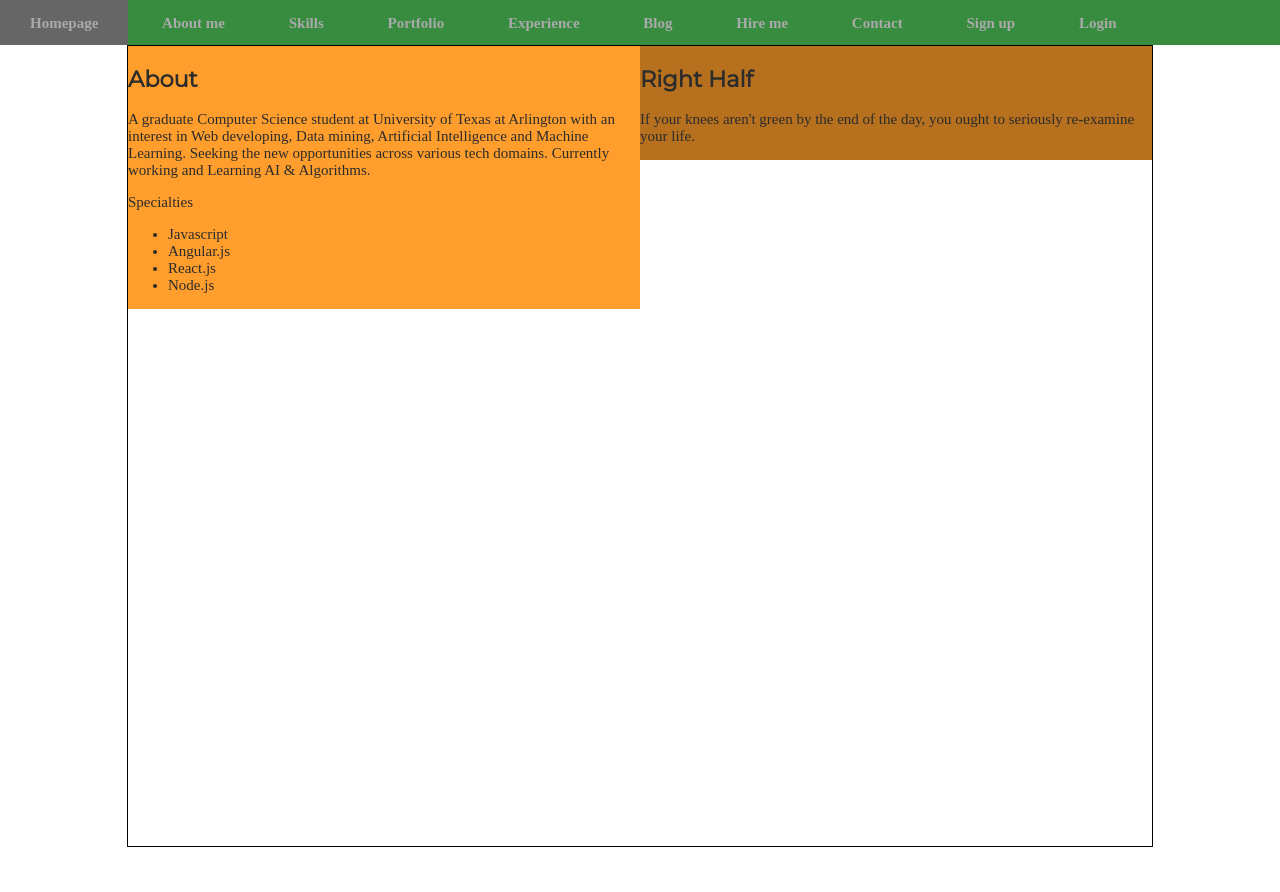
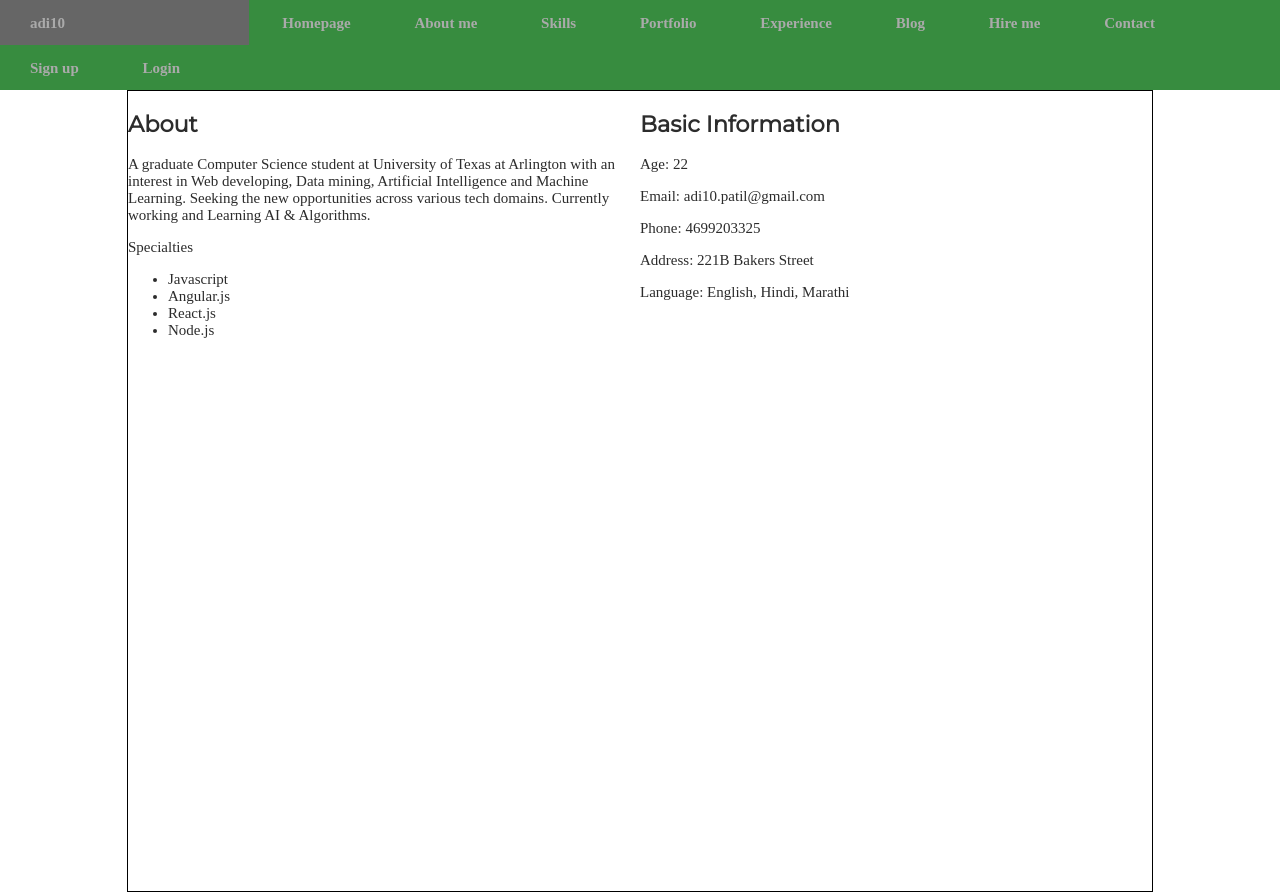
Before and after one commit to aditpatil10/Portfolio, a PHP site: page /aboutme.html in a window 1280 px wide. Before the commit the page ends 847 px from the top, so only its background shows below. Run offline with PHP 8.4, Linux system fonts and the light colour scheme.

Commit message:
Add [Content and Navbar]

```diff
--- a/aboutme.html
+++ b/aboutme.html
@@ -14,6 +14,7 @@
   <body>
     <nav>
       <ul>
+        <li style="padding-right: 12%"><a href="#home">adi10</a></li>
         <li><a href="#home">Homepage</a></li>
         <li><a href="#news">About me</a></li>
         <li><a href="#contact">Skills</a></li>
@@ -51,11 +52,13 @@
       </div>
       <div class="rightside">
         <article>
-          <h1>Right Half</h1>
-          <p>
-            If your knees aren't green by the end of the day, you ought to
-            seriously re-examine your life.
-          </p>
+          <h1>Basic Information</h1>
+
+          <p>Age: 22</p>
+          <p>Email: adi10.patil@gmail.com</p>
+          <p>Phone: 4699203325</p>
+          <p>Address: 221B Bakers Street</p>
+          <p>Language: English, Hindi, Marathi</p>
         </article>
       </div>
     </div>
--- a/css/portfolio.css
+++ b/css/portfolio.css
@@ -149,12 +149,10 @@ footer {
 
 /*About me*/
 .leftside {
-  background-color: #ff9e2c;
   float: left;
   width: 50%;
 }
 .rightside {
-  background-color: #b6701e;
   float: left;
   width: 50%;
 }
@@ -164,5 +162,13 @@ footer {
   height: 800px;
   margin-left: auto;
   margin-right: auto;
+  margin-bottom: auto;
   border: 1px solid black;
 }
+.centered {
+  position: absolute;
+  top: 50%;
+  left: 50%;
+  transform: translate(-50%, -50%);
+  text-align: center;
+}
```
